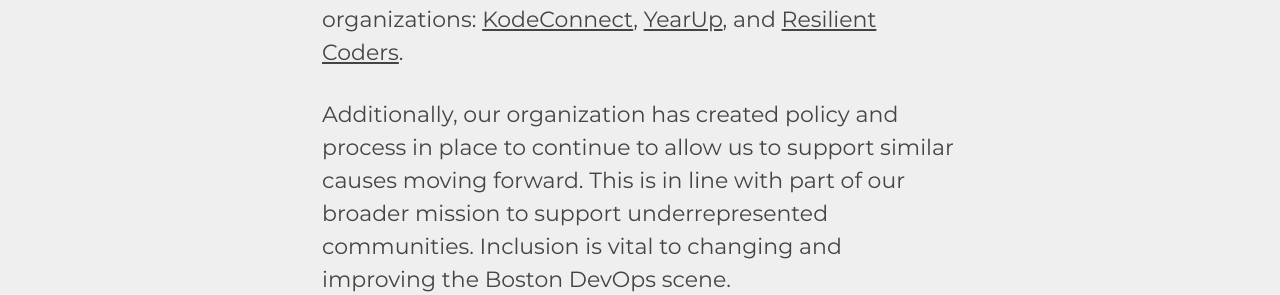
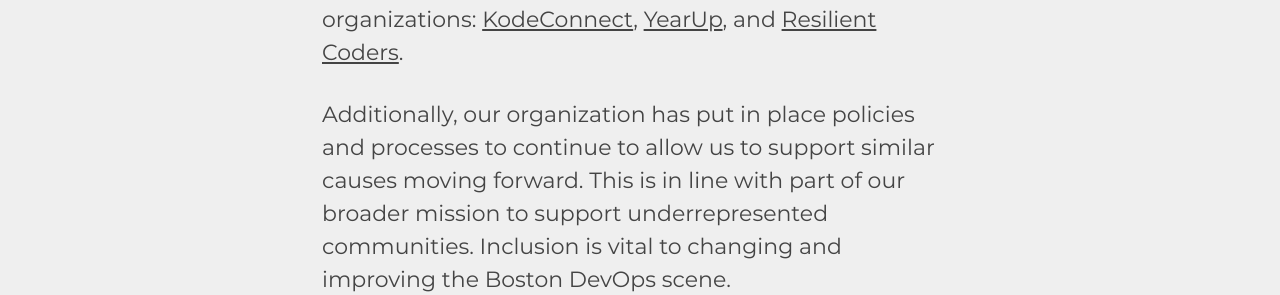
Before and after one commit to bostondevopsnetwork/bostondevopsnetwork.org, a Jekyll site: the page built from _pages/blog/devopsdays-boston-2021-donations-update.md, in a window 1280 px wide. Shown: the part 337-632 px from the top of the page. Built offline with Jekyll 4.4.1, drawn with Linux system fonts in a browser that asks for light colours; cached includes are drawn as plain includes.

Commit message:
Fixed awk wording via MTC req

```diff
--- a/_pages/blog/devopsdays-boston-2021-donations-update.md
+++ b/_pages/blog/devopsdays-boston-2021-donations-update.md
@@ -7,7 +7,7 @@ permalink: /devopsdays-boston-2021-donations-update/
 
 Thanks to the financial support of our community and attendees, the organizers of DevOpsDays Boston were able to donate a total of $21,000 across three organizations: [KodeConnect](http://www.kodeconnect.org/), [YearUp](http://yearup.org/), and [Resilient Coders](http://www.resilientcoders.org/).
 
-Additionally, our organization has created policy and process in place to continue to allow us to support similar causes moving forward. This is in line with part of our broader mission to support underrepresented communities. Inclusion is vital to changing and improving the Boston DevOps scene.
+Additionally, our organization has put in place policies and processes to continue to allow us to support similar causes moving forward. This is in line with part of our broader mission to support underrepresented communities. Inclusion is vital to changing and improving the Boston DevOps scene.
 
 We consider it one of our core responsibilities as organizers to encourage our community to come together to financially support other organizations that promote inclusion and equity. We would like to give a special thanks to all of this year's participants who helped us raise $4,847 which is consistent with [last year's goal](/devopsdays-boston-2020-donations-update/) of donating 100% of net ticket proceeds. Based on other revenue and new policy measures, we were able to more than match that with an additional ~$16,000.
 
```
